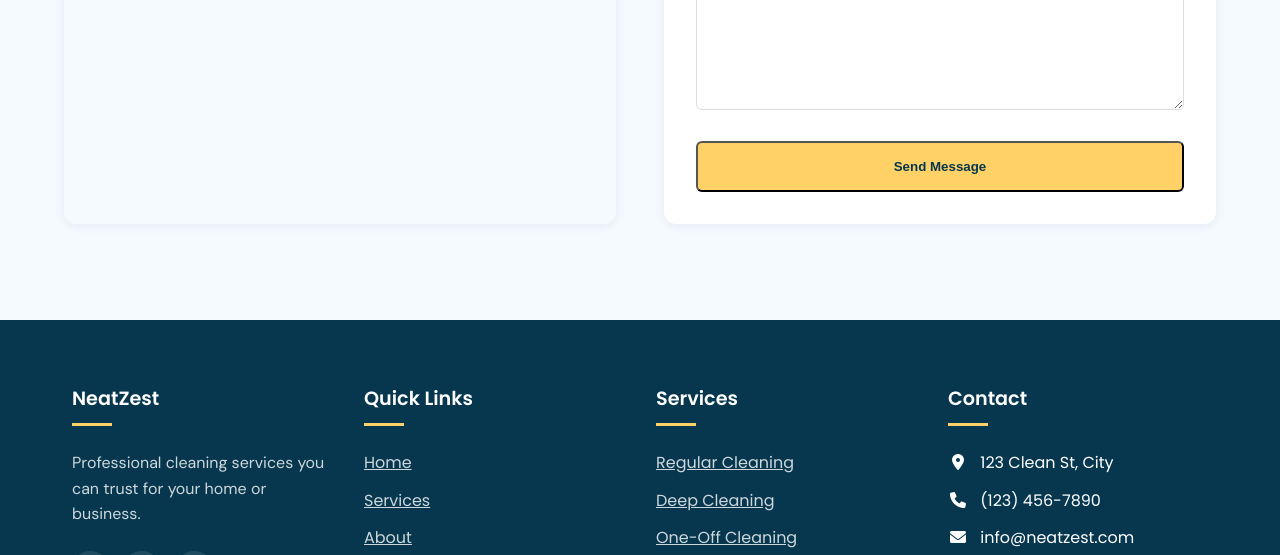
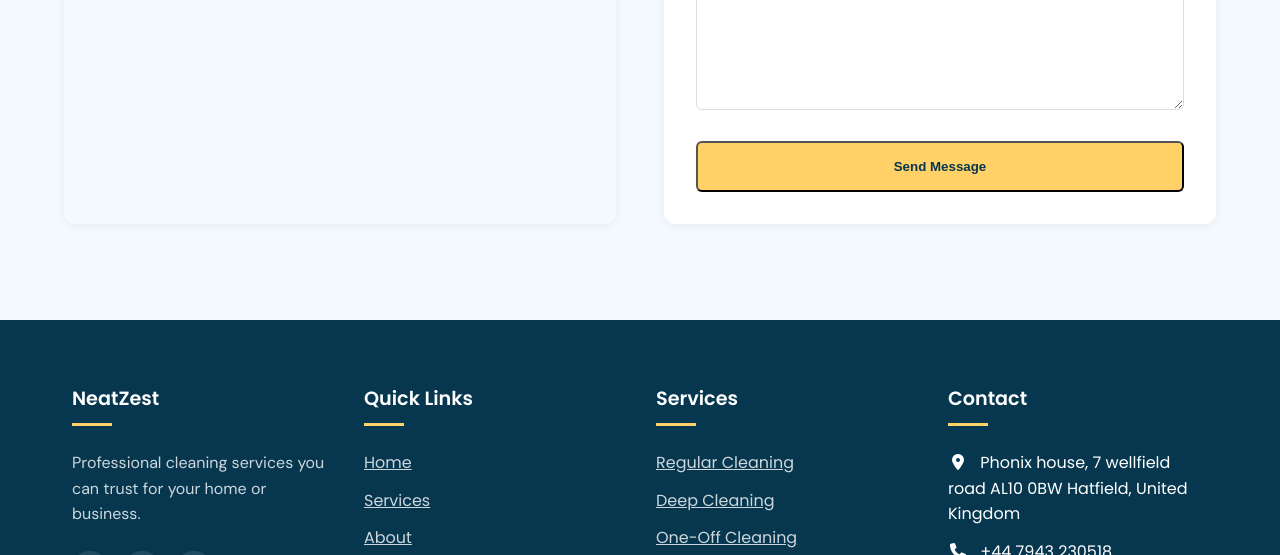
Before and after one commit to iChamaraM/NeatZest-Cleaning-Service, a plain HTML site: page index.html in a window 1280 px wide. Shown: the part 2948-3503 px from the top of the page. Drawn offline with Linux system fonts and the light colour scheme.

Commit message:
Update index.html

```diff
--- a/index.html
+++ b/index.html
@@ -194,9 +194,9 @@
       <div class="footer-col">
         <h3>Contact</h3>
         <ul>
-          <li><i class="fas fa-map-marker-alt"></i> 123 Clean St, City</li>
-          <li><i class="fas fa-phone"></i> (123) 456-7890</li>
-          <li><i class="fas fa-envelope"></i> info@neatzest.com</li>
+          <li><i class="fas fa-map-marker-alt"></i> Phonix house, 7 wellfield road AL10 0BW Hatfield, United Kingdom</li>
+          <li><i class="fas fa-phone"></i> +44 7943 230518</li>
+          <li><i class="fas fa-envelope"></i> info@neatzestcleaning.com</li>
         </ul>
       </div>
     </div>
```
